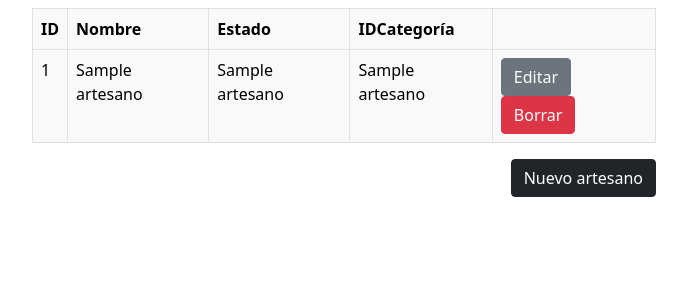
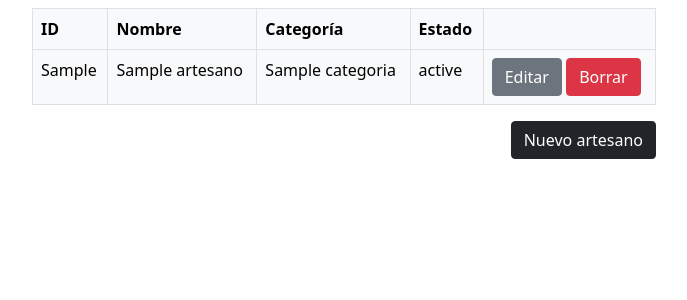
Before and after one commit to agusCax/PFCaCPython, a Flask app: page / in a window 1280 px wide. Shown: the part 56-356 px from the top of the page, without its empty margins (296-983 px from the left). Run offline with Flask 3, Linux system fonts and the light colour scheme; a database or web service that is not in the repository returns one stand-in record (values such as "Sample title"); parts of the project's set-up code (start-up, migrations or seed data) failed here and were passed over; some libraries are stand-ins or nearby versions.

Commit message:
se arregló la descripción de categoría

```diff
--- a/app/app.py
+++ b/app/app.py
@@ -68,7 +68,13 @@ app.config['UPLOADS'] = UPLOADS
 
 @app.route('/')
 def index():
-    sql = "SELECT * FROM artesano"
+    sql = "SELECT a.id_artesano AS id_arteano, a.nombre AS nombre, a.whatsapp AS whatsapp,  "\
+        " a.instagram AS instagram, a.facebook AS facebook,"\
+        "CASE WHEN a.estado = 1 THEN 'Activo' ELSE 'Inactivo' END AS estado,"\
+        "a.imagen AS imagen, c.descripcion AS categoria "\
+        "FROM artesano a, categoria c "\
+        "WHERE c.id_categoria = a.categoria_id "\
+        "ORDER BY a.nombre DESC"
     conn = connection_pool.getconn()
     cursor = conn.cursor()
     cursor.execute(sql)
--- a/app/templates/index.html
+++ b/app/templates/index.html
@@ -5,8 +5,8 @@
         <tr>
             <th>ID</th>
             <th>Nombre</th>
+            <th>Categoría</th>
             <th>Estado</th>
-            <th>IDCategoría</th>
             <th></th>
             <!-- <th>Categoría</th> -->
         </tr>
@@ -16,8 +16,8 @@
         <tr>
             <td>{{artesano[0]}}</td>
             <td>{{artesano[1]}}</td>
+            <td>{{artesano[7]}}</td>
             <td>{{artesano[5]}}</td>
-            <td>{{artesano[8]}}</td>
             <td>
                 <a href="/modify/{{artesano[0]}}" class="btn btn-secondary">Editar</a>
                 <a href="/delete/{{artesano[0]}}" class="btn btn-danger">Borrar</a>
```
